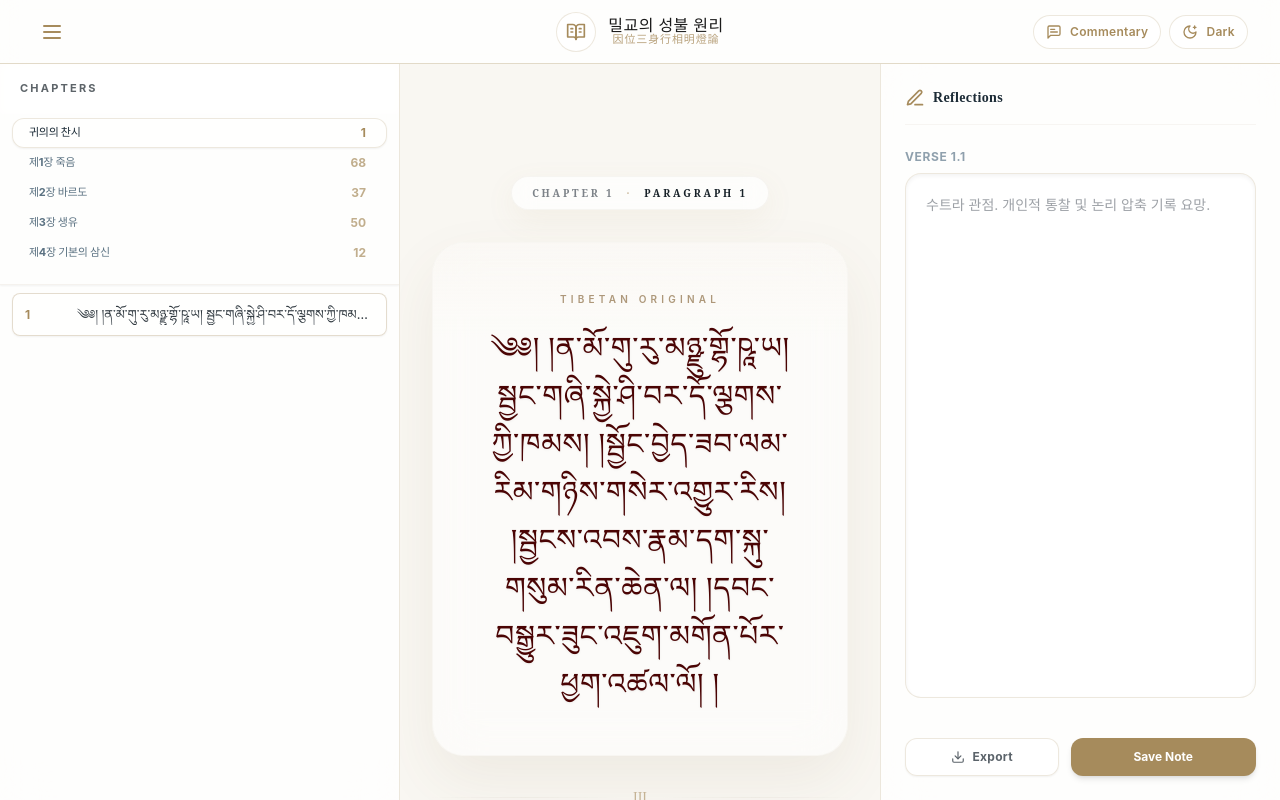
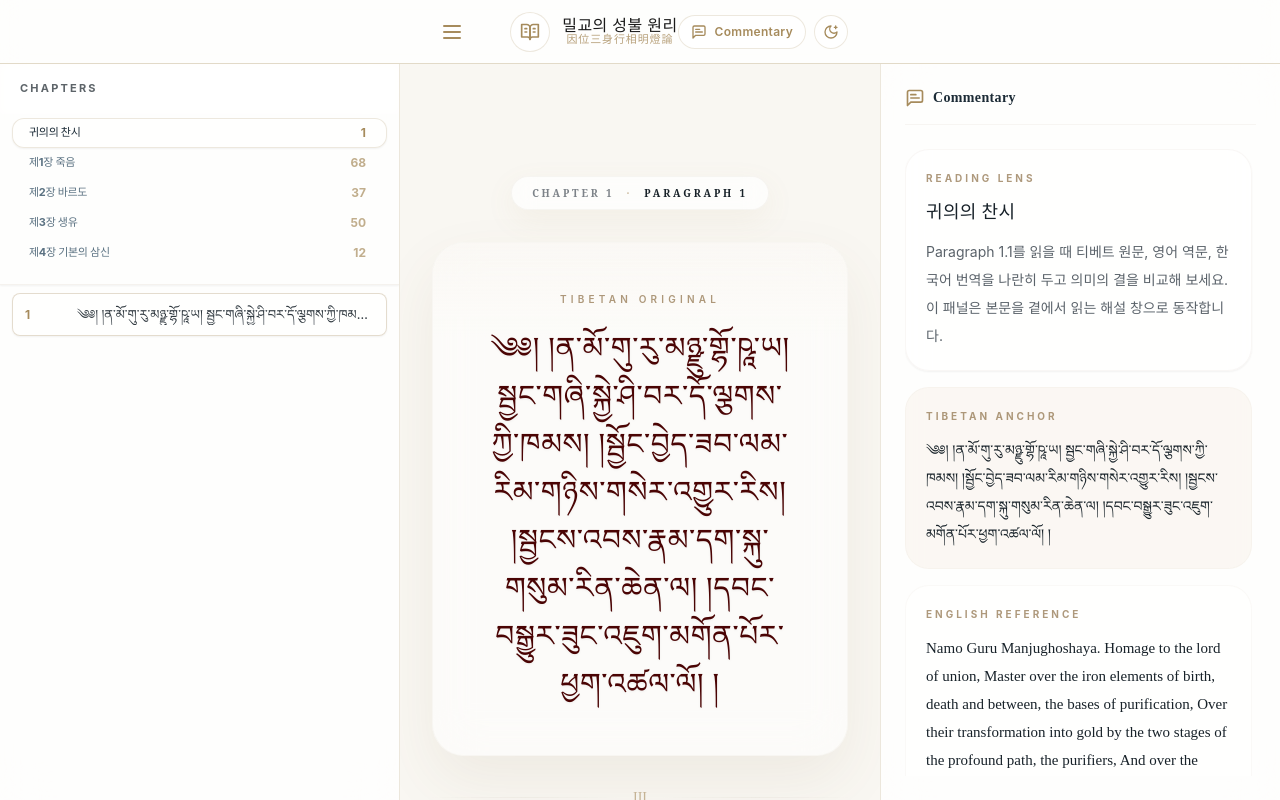
Before and after one commit to concario17-max/3sin, a React (Vite) app: page / in a window 1280 px wide. Built offline with nearby package versions, Linux system fonts and the light colour scheme; a web font is replaced by a local one.

Commit message:
Refine header controls layout

```diff
--- a/src/components/Header.jsx
+++ b/src/components/Header.jsx
@@ -15,7 +15,7 @@ function Header() {
 
   return (
     <header className="fixed left-0 top-0 z-[60] h-16 w-full border-b border-sand-tertiary bg-white/80 backdrop-blur-md">
-      <div className="flex h-full w-full items-center px-4 sm:px-8 xl:ml-[var(--desktop-left-sidebar-width)] xl:mr-[var(--desktop-right-sidebar-width)] xl:w-auto xl:px-8">
+      <div className="flex h-full w-full items-center px-4 sm:px-8 xl:ml-[400px] xl:mr-[400px] xl:w-auto xl:px-8">
         <div className="flex flex-1 justify-start">
           <button
             onClick={ui.toggleSidebar}
@@ -54,13 +54,10 @@ function Header() {
 
           <button
             onClick={ui.toggleTheme}
-            className="inline-flex items-center gap-2 rounded-full border border-gold-primary/20 bg-white/70 px-3 py-2 text-gold-primary transition-colors hover:bg-gold-surface dark:border-dark-border/60 dark:bg-dark-surface/60 dark:text-gold-light"
+            className="inline-flex items-center justify-center rounded-full border border-gold-primary/20 bg-white/70 p-2 text-gold-primary transition-colors hover:bg-gold-surface dark:border-dark-border/60 dark:bg-dark-surface/60 dark:text-gold-light"
             aria-label={ui.isDarkMode ? 'Switch to light mode' : 'Switch to dark mode'}
           >
             <ThemeIcon className="h-4 w-4" />
-            <span className="hidden text-xs font-semibold tracking-wide sm:inline">
-              {ui.isDarkMode ? 'Light' : 'Dark'}
-            </span>
           </button>
         </div>
       </div>
--- a/src/context/UIContext.jsx
+++ b/src/context/UIContext.jsx
@@ -2,7 +2,6 @@ import React, { createContext, useContext, useState } from 'react';
 
 const UIContext = createContext();
 const THEME_STORAGE_KEY = 'three-body-theme';
-const RIGHT_PANEL_STORAGE_KEY = 'three-body-right-panel';
 
 function loadStoredTheme() {
     if (typeof window === 'undefined') return false;
@@ -14,33 +13,20 @@ function loadStoredTheme() {
     return window.matchMedia('(prefers-color-scheme: dark)').matches;
 }
 
-function loadStoredRightPanel() {
-    if (typeof window === 'undefined') return 'reflections';
-    const savedPanel = window.localStorage.getItem(RIGHT_PANEL_STORAGE_KEY);
-    return savedPanel === 'commentary' ? 'commentary' : 'reflections';
-}
-
 export const UIProvider = ({ children }) => {
     const [isSidebarOpen, setIsSidebarOpen] = useState(() => {
         if (typeof window === 'undefined') return true;
         return window.innerWidth >= 1024;
     });
     const [isRightPanelOpen, setIsRightPanelOpen] = useState(false);
-    const [activeRightPanel, setActiveRightPanel] = useState(loadStoredRightPanel);
     const [isDarkMode, setIsDarkMode] = useState(loadStoredTheme);
     const [isCompendiumOpen, setIsCompendiumOpen] = useState(false);
     const [isLexiconOpen, setIsLexiconOpen] = useState(false);
 
     const toggleSidebar = React.useCallback(() => setIsSidebarOpen((prev) => !prev), []);
-    const openRightPanel = React.useCallback((panel) => {
-        setActiveRightPanel(panel);
-        setIsRightPanelOpen(true);
-    }, []);
+    const openRightPanel = React.useCallback(() => setIsRightPanelOpen(true), []);
     const closeRightPanel = React.useCallback(() => setIsRightPanelOpen(false), []);
-    const toggleRightPanel = React.useCallback(() => {
-        setActiveRightPanel((prev) => (prev === 'reflections' ? 'commentary' : 'reflections'));
-        setIsRightPanelOpen(true);
-    }, []);
+    const toggleCommentary = React.useCallback(() => setIsRightPanelOpen((prev) => !prev), []);
     const toggleTheme = React.useCallback(() => setIsDarkMode((prev) => !prev), []);
 
     const closeAllDrawers = React.useCallback(() => {
@@ -53,25 +39,6 @@ export const UIProvider = ({ children }) => {
         window.localStorage.setItem(THEME_STORAGE_KEY, isDarkMode ? 'dark' : 'light');
     }, [isDarkMode]);
 
-    React.useEffect(() => {
-        window.localStorage.setItem(RIGHT_PANEL_STORAGE_KEY, activeRightPanel);
-    }, [activeRightPanel]);
-
-    const isReflectionsOpen = isRightPanelOpen && activeRightPanel === 'reflections';
-    const isCommentariesOpen = isRightPanelOpen && activeRightPanel === 'commentary';
-    const setIsReflectionsOpen = React.useCallback((value) => {
-        setActiveRightPanel('reflections');
-        setIsRightPanelOpen(value);
-    }, []);
-    const setIsCommentariesOpen = React.useCallback((value) => {
-        setActiveRightPanel('commentary');
-        setIsRightPanelOpen(value);
-    }, []);
-    const toggleReflections = React.useCallback(() => {
-        setActiveRightPanel('reflections');
-        setIsRightPanelOpen((prev) => (activeRightPanel === 'reflections' ? !prev : true));
-    }, [activeRightPanel]);
-
     const providerValue = React.useMemo(() => ({
         isSidebarOpen,
         setIsSidebarOpen,
@@ -80,39 +47,26 @@ export const UIProvider = ({ children }) => {
         setIsRightPanelOpen,
         openRightPanel,
         closeRightPanel,
-        toggleRightPanel,
-        activeRightPanel,
-        setActiveRightPanel,
+        toggleCommentary,
         isDarkMode,
         toggleTheme,
-        isReflectionsOpen,
-        setIsReflectionsOpen,
         isCompendiumOpen,
         setIsCompendiumOpen,
-        isCommentariesOpen,
-        setIsCommentariesOpen,
         isLexiconOpen,
         setIsLexiconOpen,
-        toggleReflections,
         closeAllDrawers,
     }), [
         isSidebarOpen,
         isRightPanelOpen,
-        activeRightPanel,
         isDarkMode,
-        isReflectionsOpen,
         isCompendiumOpen,
-        isCommentariesOpen,
         isLexiconOpen,
         toggleSidebar,
         openRightPanel,
         closeRightPanel,
-        toggleRightPanel,
+        toggleCommentary,
         toggleTheme,
-        toggleReflections,
         closeAllDrawers,
-        setIsReflectionsOpen,
-        setIsCommentariesOpen,
     ]);
 
     return (
--- a/src/pages/components/RightSidebar.jsx
+++ b/src/pages/components/RightSidebar.jsx
@@ -1,24 +1,6 @@
-import React, { useState, useEffect } from 'react';
-import { Edit3, MessageSquareText, X } from 'lucide-react';
+import React from 'react';
+import { MessageSquareText, X } from 'lucide-react';
 import { useUI } from '../../context/UIContext';
-import NoteEditor from '../../components/Sidebar/NoteEditor';
-import ReflectionActions from '../../components/Sidebar/ReflectionActions';
-
-const NOTE_STORAGE_KEY_PREFIX = 'three-body-note';
-
-function getNoteKey(activeVerseId) {
-    return `${NOTE_STORAGE_KEY_PREFIX}-${activeVerseId}`;
-}
-
-function getLegacyNoteKey(activeVerseId, storagePrefix) {
-    return `tibet-${storagePrefix}-note-${activeVerseId}`;
-}
-
-function loadStoredNote(activeVerseId, storagePrefix) {
-    const nextKey = getNoteKey(activeVerseId);
-    const legacyKey = getLegacyNoteKey(activeVerseId, storagePrefix);
-    return localStorage.getItem(nextKey) ?? localStorage.getItem(legacyKey) ?? '';
-}
 
 function CommentaryPanel({ activeParagraph }) {
     const englishText = activeParagraph?.text?.english || 'No English rendering is available for this paragraph.';
@@ -35,7 +17,7 @@ function CommentaryPanel({ activeParagraph }) {
                     {activeParagraph?.chapterTitle || 'Commentary'}
                 </h3>
                 <p className="mt-3 font-korean text-[14px] leading-7 text-text-secondary dark:text-dark-text-secondary">
-                    Paragraph {activeParagraph?.id || '-'}를 읽을 때 티베트 원문, 영어 역문, 한국어 번역을 나란히 두고 의미의 결을 비교해 보세요. 이 패널은 본문을 곁에서 읽는 보조 해설 창으로 동작합니다.
+                    Paragraph {activeParagraph?.id || '-'}를 읽을 때 티베트 원문, 영어 역문, 한국어 번역을 나란히 두고 의미의 결을 비교해 보세요. 이 패널은 본문을 곁에서 읽는 해설 창으로 동작합니다.
                 </p>
             </section>
 
@@ -70,102 +52,18 @@ function CommentaryPanel({ activeParagraph }) {
 }
 
 const RightSidebar = ({
-    activeVerseId,
     activeParagraph,
-    storagePrefix = 'prayer',
     chapterSidebarOpen = true,
     expandToDoubleWidthWhenChapterSidebarClosed = false,
 }) => {
-    const [note, setNote] = useState('');
-    const [isSaving, setIsSaving] = useState(false);
-    const [showExportMenu, setShowExportMenu] = useState(false);
-
     const uiContext = useUI() || {
-        activeRightPanel: 'reflections',
         isRightPanelOpen: true,
         closeRightPanel: () => { },
     };
-    const {
-        activeRightPanel,
-        isRightPanelOpen,
-        closeRightPanel,
-    } = uiContext;
+    const { isRightPanelOpen, closeRightPanel } = uiContext;
     const desktopWidthClassName = expandToDoubleWidthWhenChapterSidebarClosed && !chapterSidebarOpen
         ? 'xl:w-[800px]'
         : 'xl:w-[400px]';
-
-    const noteKey = getNoteKey(activeVerseId);
-
-    useEffect(() => {
-        if (!activeVerseId) return;
-        setNote(loadStoredNote(activeVerseId, storagePrefix));
-    }, [activeVerseId, noteKey, storagePrefix]);
-
-    const handleSave = React.useCallback(() => {
-        if (!activeVerseId) return;
-        setIsSaving(true);
-        localStorage.setItem(noteKey, note);
-        setTimeout(() => setIsSaving(false), 1000);
-    }, [activeVerseId, noteKey, note]);
-
-    const handleExportCurrent = React.useCallback(() => {
-        if (!activeVerseId) return;
-        const element = document.createElement("a");
-        const file = new Blob([note], { type: 'text/plain' });
-        element.href = URL.createObjectURL(file);
-        element.download = `ThreeBody_Reflection_${activeVerseId}.txt`;
-        document.body.appendChild(element);
-        element.click();
-        setShowExportMenu(false);
-    }, [activeVerseId, note]);
-
-    const handleExportAll = React.useCallback(() => {
-        let allNotesText = `Three Bodies - All Reflections\n\n`;
-        const normalizedNotes = new Map();
-        const legacyPrefix = `tibet-${storagePrefix}-note-`;
-
-        Object.keys(localStorage)
-            .filter((key) => key.startsWith(legacyPrefix))
-            .sort((a, b) => a.localeCompare(b))
-            .forEach((key) => {
-                const verseId = key.replace(legacyPrefix, '');
-                const content = localStorage.getItem(key);
-                if (content && content.trim()) {
-                    normalizedNotes.set(verseId, content);
-                }
-            });
-
-        Object.keys(localStorage)
-            .filter((key) => key.startsWith(`${NOTE_STORAGE_KEY_PREFIX}-`))
-            .sort((a, b) => a.localeCompare(b))
-            .forEach((key) => {
-                const verseId = key.replace(`${NOTE_STORAGE_KEY_PREFIX}-`, '');
-                const content = localStorage.getItem(key);
-                if (content && content.trim()) {
-                    normalizedNotes.set(verseId, content);
-                }
-            });
-
-        normalizedNotes.forEach((content, verseId) => {
-            allNotesText += `--- Paragraph ${verseId} ---\n${content}\n\n`;
-        });
-
-        if (allNotesText === `Three Bodies - All Reflections\n\n`) {
-            alert("No saved reflections found to export.");
-            setShowExportMenu(false);
-            return;
-        }
-
-        const element = document.createElement("a");
-        const file = new Blob([allNotesText], { type: 'text/plain' });
-        element.href = URL.createObjectURL(file);
-        element.download = `ThreeBody_All_Reflections.txt`;
-        document.body.appendChild(element);
-        element.click();
-        setShowExportMenu(false);
-    }, [storagePrefix]);
-
-    if (!activeVerseId) return null;
 
     return (
         <>
@@ -184,41 +82,18 @@ const RightSidebar = ({
                 </div>
 
                 <div className="p-6 relative flex flex-col h-full min-h-0">
-                    <div className="flex items-center gap-2 mb-6 shrink-0 border-b border-gold-border/30 pb-4">
-                        {activeRightPanel === 'commentary' ? (
-                            <MessageSquareText className="w-5 h-5 text-[#A68B5C] dark:text-gold-light" />
-                        ) : (
-                            <Edit3 className="w-5 h-5 text-[#A68B5C] dark:text-gold-light" />
-                        )}
+                    <div className="mb-6 flex items-center gap-2 border-b border-gold-border/30 pb-4 shrink-0">
+                        <MessageSquareText className="w-5 h-5 text-[#A68B5C] dark:text-gold-light" />
                         <h2 className="text-sm font-bold text-[#1C2B36] dark:text-dark-text-primary tracking-wide">
-                            {activeRightPanel === 'commentary' ? 'Commentary' : 'Reflections'}
+                            Commentary
                         </h2>
                     </div>
 
-                    {activeRightPanel === 'commentary' ? (
-                        <CommentaryPanel activeParagraph={activeParagraph} />
-                    ) : (
-                        <>
-                            <NoteEditor
-                                activeVerseId={activeVerseId}
-                                note={note}
-                                setNote={setNote}
-                            />
-
-                            <ReflectionActions
-                                showExportMenu={showExportMenu}
-                                setShowExportMenu={setShowExportMenu}
-                                handleExportCurrent={handleExportCurrent}
-                                handleExportAll={handleExportAll}
-                                handleSave={handleSave}
-                                isSaving={isSaving}
-                            />
-                        </>
-                    )}
+                    <CommentaryPanel activeParagraph={activeParagraph} />
                 </div>
             </aside>
         </>
     );
 };
 
-export default React.memo(RightSidebar, (prevProps, nextProps) => prevProps.activeVerseId === nextProps.activeVerseId);
+export default React.memo(RightSidebar, (prevProps, nextProps) => prevProps.activeParagraph?.id === nextProps.activeParagraph?.id);
```
